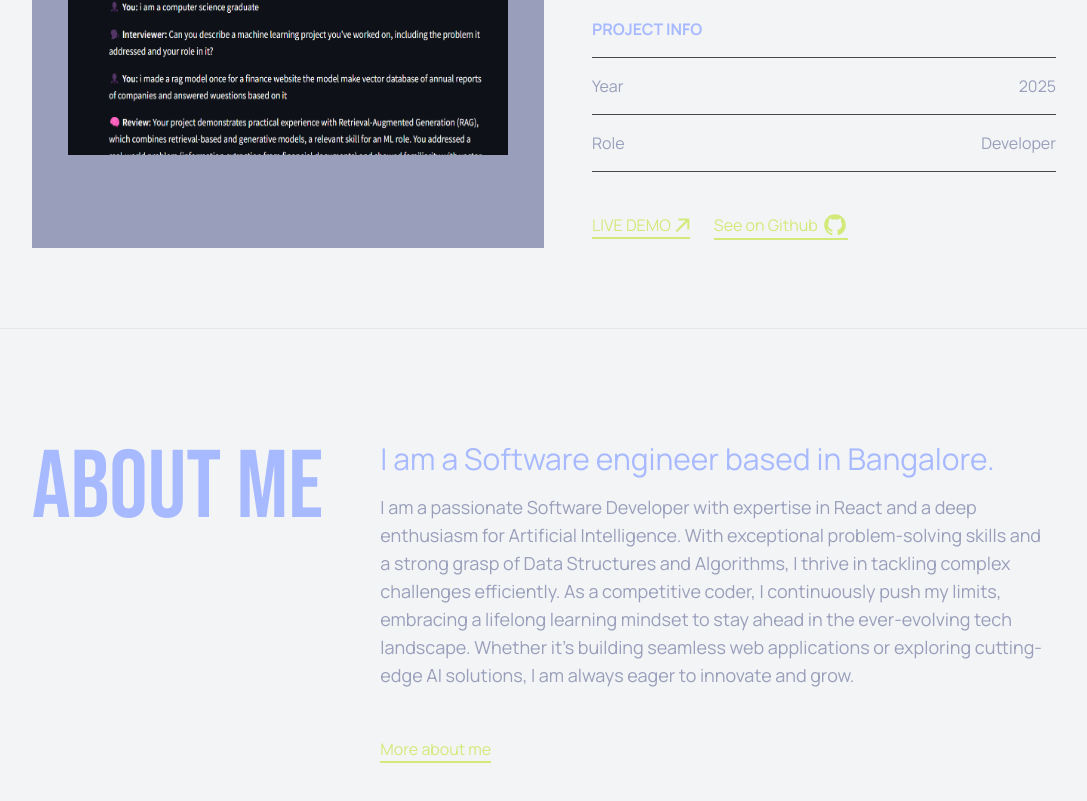
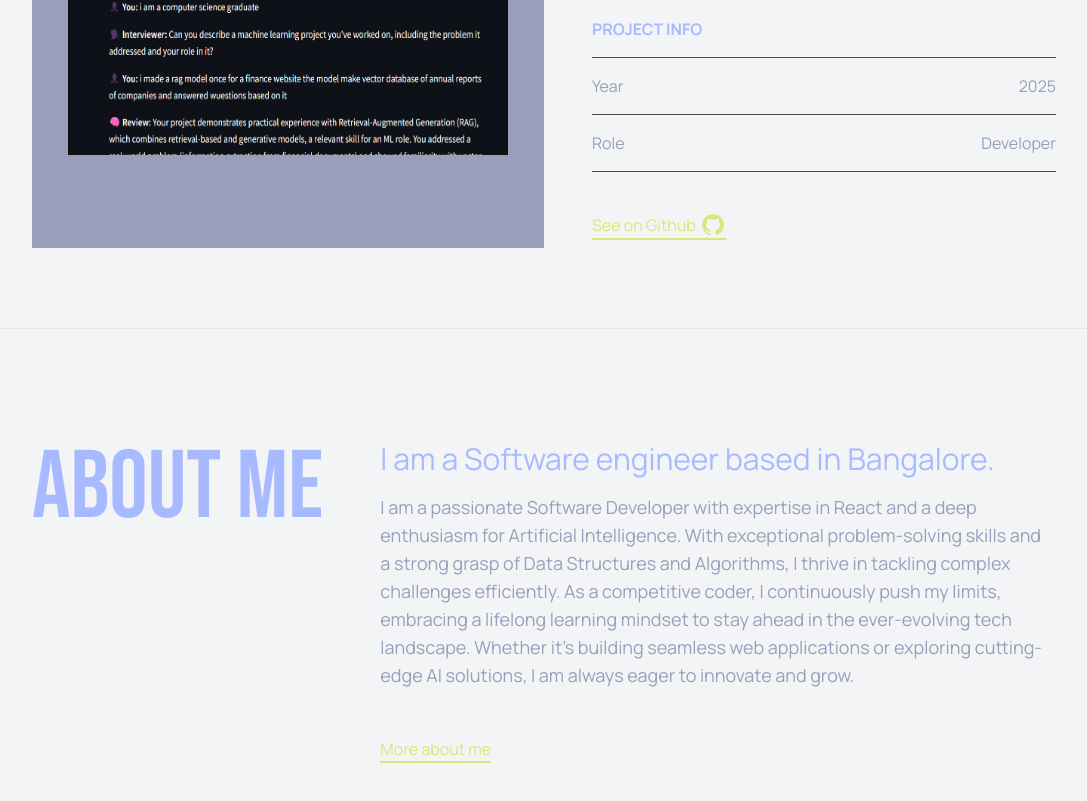
Before and after one commit to sirdroj/newPtfv1, a React (Vite) app: page / in a window 1280 px wide. Shown: the part 2549-3350 px from the top of the page, without its empty margins (96-1183 px from the left). Built offline with nearby package versions, Linux system fonts and the light colour scheme.

Commit message:
Update FeaturedProjects.jsx

```diff
--- a/src/components/FeaturedProjects.jsx
+++ b/src/components/FeaturedProjects.jsx
@@ -16,7 +16,7 @@ const projects=[
         p:"The app is built using Python, Streamlit, and Hugging Face Transformers, leveraging the DeepSeek-AI R1 model to simulate AI-driven technical interviews. Its goal is to help users practice for ML and SDE roles by providing realistic interview questions and real-time feedback..",
         year:"2025",
         role:"Developer",
-        livelink:"https://aboutrepl-oggtwskbcc3kiegbgdfswu.streamlit.app/",
+        // livelink:"https://aboutrepl-oggtwskbcc3kiegbgdfswu.streamlit.app/",
         gitlink:"https://github.com/sirdroj/interview_bot",
         img:"./interviewBot.png"
     },
```
